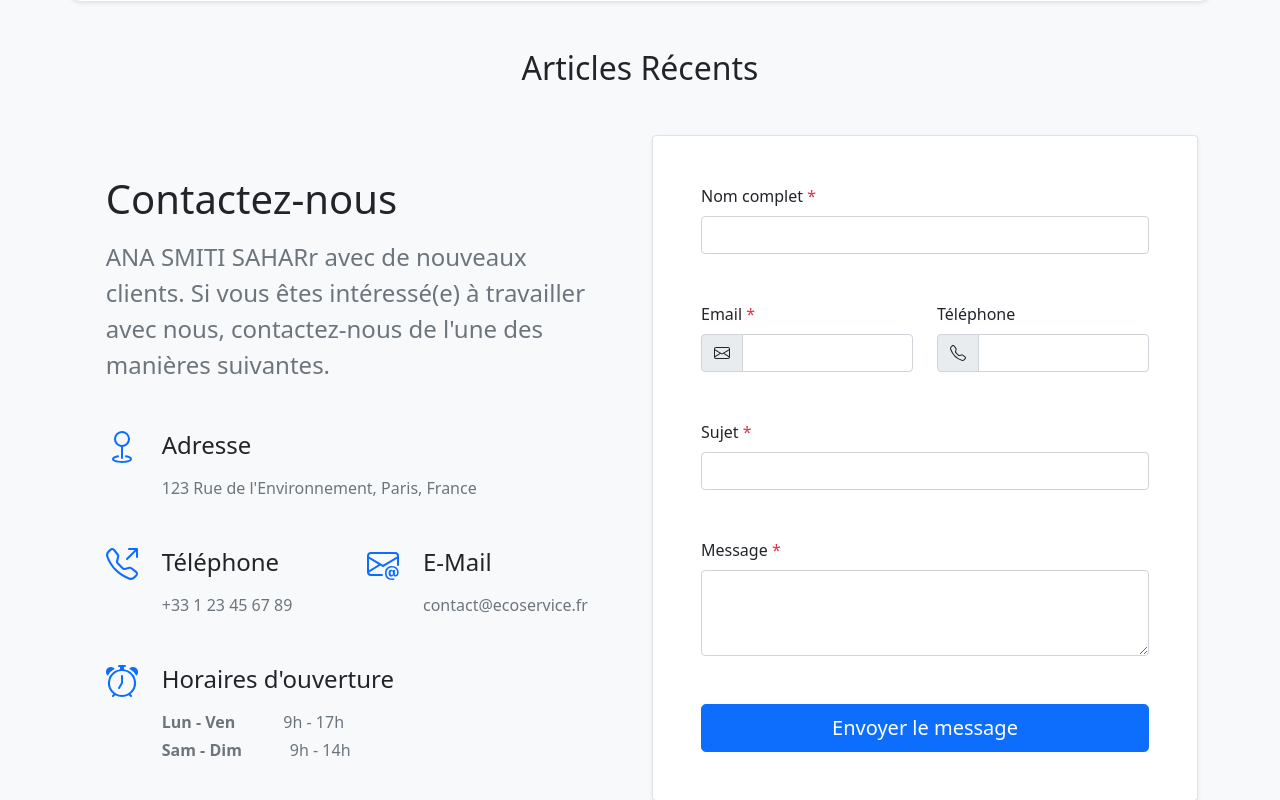
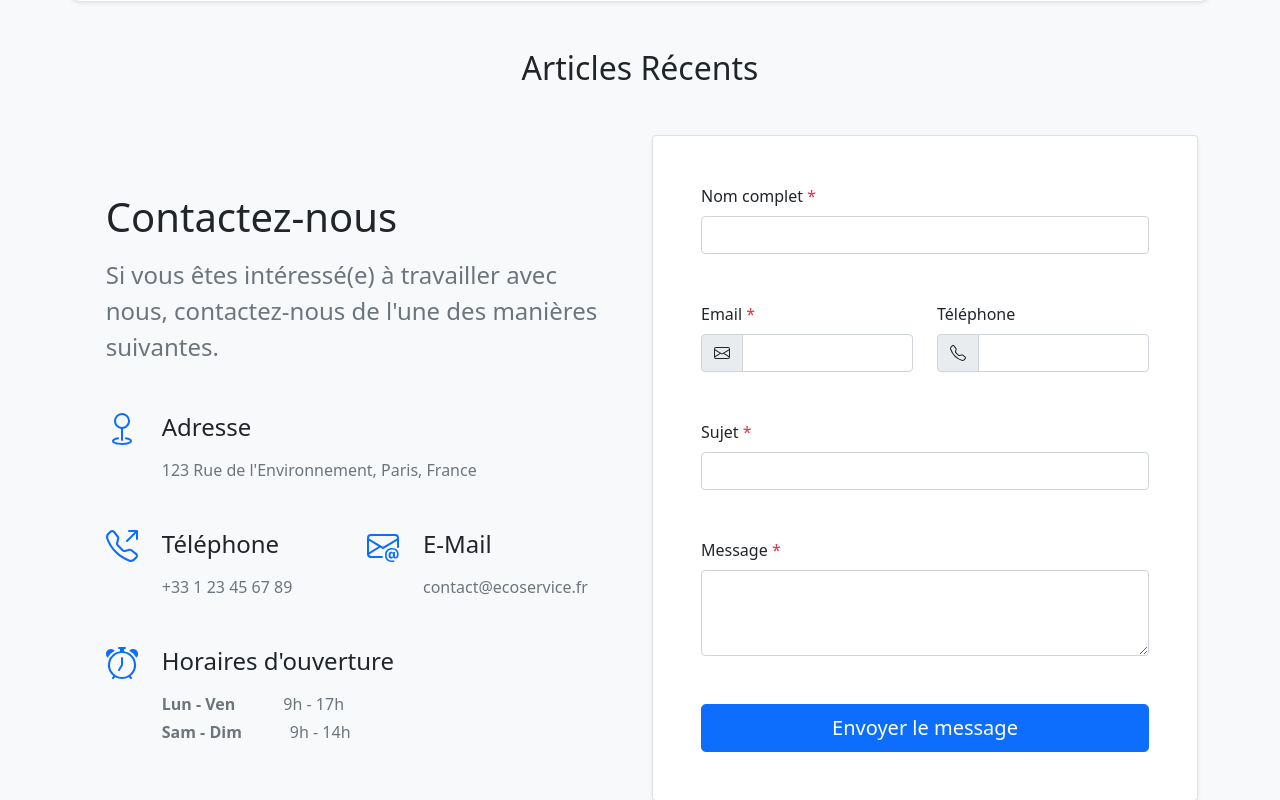
Before and after one commit to ihssane2002/Eco-Waste-Application, a Flask app: page /home in a window 1280 px wide. Shown: the part 659-1459 px from the top of the page. Run offline with Flask 3, Linux system fonts and the light colour scheme; data that the repository does not hold is empty.

Commit message:
modification dashbord

```diff
--- a/app/templates/home.html
+++ b/app/templates/home.html
@@ -192,7 +192,7 @@
                     <div class="row justify-content-xl-center">
                         <div class="col-12 col-xl-11">
                             <h2 class="h1 mb-3">Contactez-nous</h2>
-                            <p class="lead fs-4 text-secondary mb-5">ANA SMITI SAHARr avec de nouveaux clients. Si vous êtes intéressé(e) à travailler avec nous, contactez-nous de l'une des manières suivantes.</p>
+                            <p class="lead fs-4 text-secondary mb-5">Si vous êtes intéressé(e) à travailler avec nous, contactez-nous de l'une des manières suivantes.</p>
                             <div class="d-flex mb-5">
                                 <div class="me-4 text-primary">
                                     <svg xmlns="http://www.w3.org/2000/svg" width="32" height="32" fill="currentColor" class="bi bi-geo" viewBox="0 0 16 16">
```
